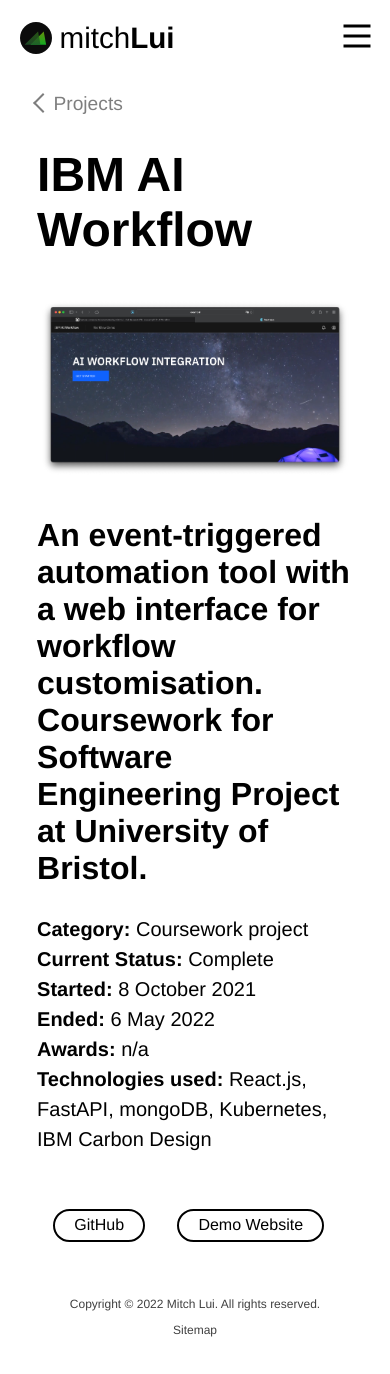
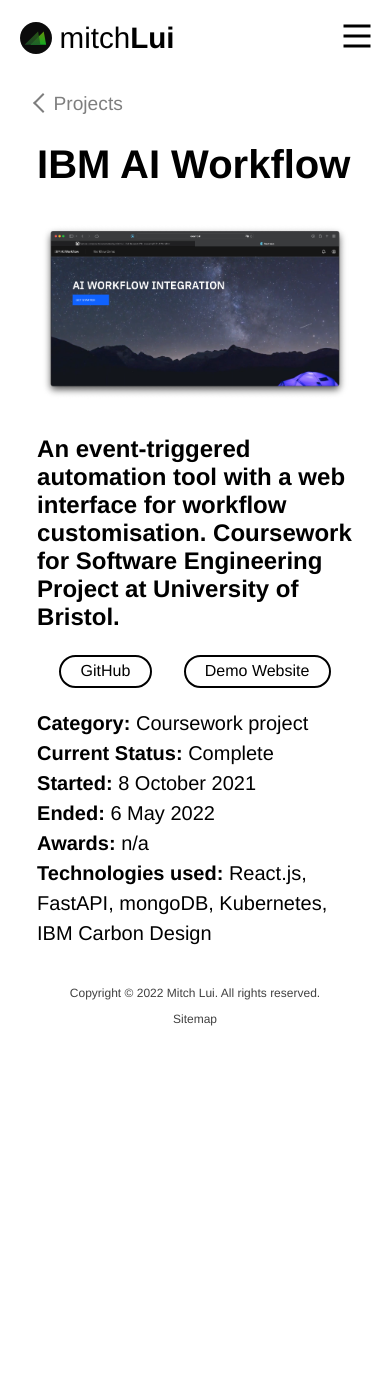
Before and after one commit to mitchLui/website, a React (Create React App) app in the folder client/: page /projects/ai-workflow in a window 390 px wide. Shown: the top 1374 px of the page. After the commit the page ends 1102 px from the top, so only its background shows below. Built offline with nearby package versions, Linux system fonts and the light colour scheme.

Commit message:
Moved buttons up one section

```diff
--- a/client/src/pages/ProjectModalPage/ProjectModalPage.js
+++ b/client/src/pages/ProjectModalPage/ProjectModalPage.js
@@ -30,6 +30,13 @@ export function ProjectModalPage(){
                 <div className={"modal-headline"}>
                     <h2>{projects[projectClass].headline}</h2>
                 </div>
+                <div className={"modal-buttons"}>
+                    <Button url={projects[projectClass].git_url} target={"_blank"} text={"GitHub"} alt={"Visit github for " + projects[projectClass].title} />
+                    {
+                        projects[projectClass].website &&
+                        <Button url={projects[projectClass].website} target={"_blank"} text={"Demo Website"} alt={"Visit github for " + projects[projectClass].title} />
+                    }
+                </div>
                 <div className={"modal-status"}>
                     <b>Category: </b>{projects[projectClass].category}<br/>
                     <b>Current Status: </b>{projects[projectClass].current_status}<br/>
@@ -43,13 +50,7 @@ export function ProjectModalPage(){
                         <p key={index}>{paragraph}</p>
                     )}
                 </div>
-                <footer className={"modal-footer"}>
-                    <Button url={projects[projectClass].git_url} target={"_blank"} text={"GitHub"} alt={"Visit github for " + projects[projectClass].title} />
-                    {
-                        projects[projectClass].website &&
-                        <Button url={projects[projectClass].website} target={"_blank"} text={"Demo Website"} alt={"Visit github for " + projects[projectClass].title} />
-                    }
-                </footer>
+
             </div>
         </Container>
     )
--- a/client/src/pages/ProjectModalPage/projectmodalpage.scss
+++ b/client/src/pages/ProjectModalPage/projectmodalpage.scss
@@ -5,11 +5,11 @@
     padding-bottom: 2.5%;
 
     h1{
-        font-size: 3rem;
+        font-size: 2.5rem;
     }
 
     h2 {
-        font-size: 2rem;
+        font-size: 1.5rem;
     }
 
     .text {
@@ -39,9 +39,8 @@
     font-size: 1.3rem;
 }
 
-.modal-footer {
-    padding-top: 2rem;
-    padding-bottom: 2rem;
+.modal-buttons {
+    padding-bottom: 1rem;
 }
 
 /* Light mode */
@@ -71,10 +70,8 @@
 }
 
 @media screen and (max-width: 768px) {
-    .modal-container {
-        padding-left: 5%;
-        padding-right: 5%;
-        width: inherit;
+    .modal-buttons{
+        text-align: center;
     }
 }
 
```
